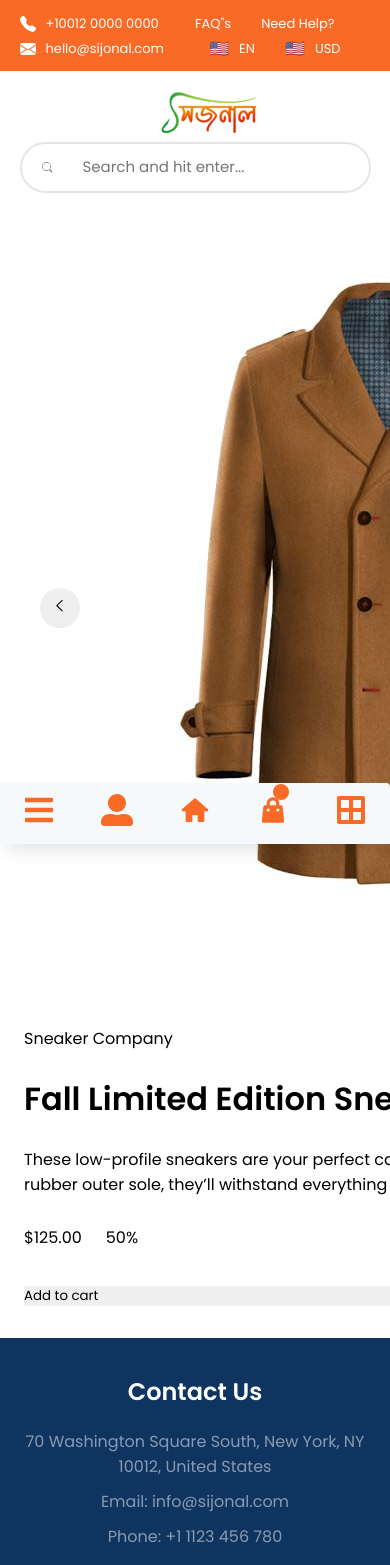
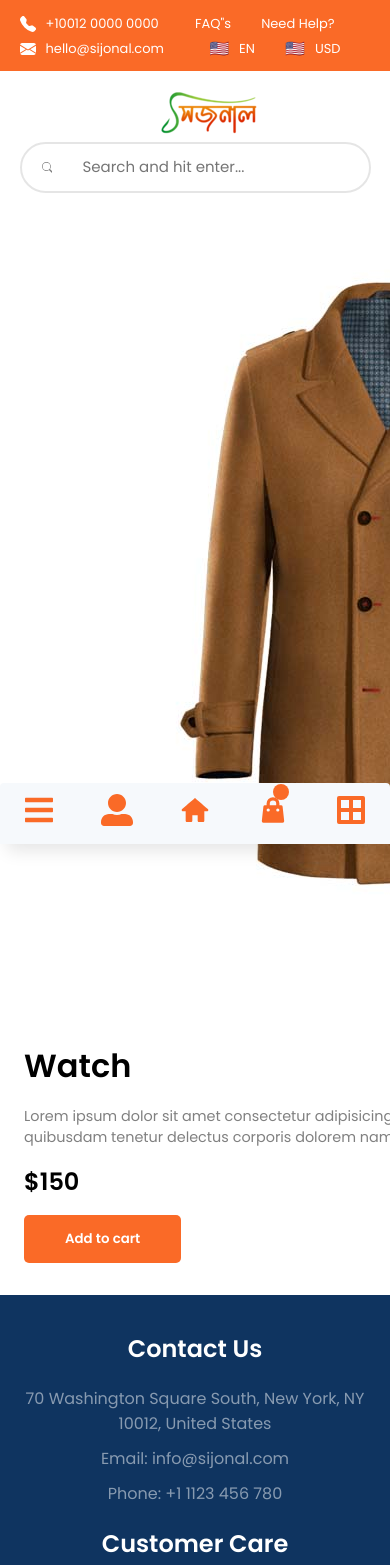
Before and after one commit to faha1999/sijonal, a React (Create React App) app: page /watch in a window 390 px wide. Shown: the top 1565 px of the page. Built offline with nearby package versions, Linux system fonts and the light colour scheme.

Commit message:
fixed issue

```diff
--- a/src/App.jsx
+++ b/src/App.jsx
@@ -11,6 +11,7 @@ import { TrackMyOrder } from './pages/TrackMyOrder';
 import { CheckOut } from './pages/CheckOut';
 import { User } from './pages/User';
 import { Watch } from './productDetails/watch/Watch';
+import { watchDetails, watchImg } from './data/productsDetails/watchDetails';
 
 export const App = () => {
   const { flashData } = Data;
@@ -96,9 +97,9 @@ export const App = () => {
             path="/watch"
             element={
               <Watch
+                watchImg={watchImg}
+                watchDetails={watchDetails}
                 addToCart={addToCart}
-                decreaseQty={decreaseQty}
-                setCartItem={setCartItem}
               />
             }
           />
--- a/src/data/productsDetals/watch.jsx
+++ b/src/data/productsDetails/watchDetails.jsx
@@ -8,3 +8,12 @@ export const watchImg = [
     thumbnail: require('../../assets/newArrivals/jacket-6.jpg'),
   },
 ];
+
+export const watchDetails = [
+  {
+    name: 'Watch',
+    price: '150',
+    description:
+      'Lorem ipsum dolor sit amet consectetur adipisicing elit. Ipsum necessitatibus numquam tempora. Id quibusdam tenetur delectus corporis dolorem nam culpa',
+  },
+];
--- a/src/productDetails/watch/Watch.jsx
+++ b/src/productDetails/watch/Watch.jsx
@@ -1,9 +1,6 @@
 import React, { useState } from 'react';
-import { GrNext, GrPrevious } from 'react-icons/gr';
-import { HiMinus, HiPlus } from 'react-icons/hi';
-import { watchImg } from '../../data/productsDetals/watch';
 
-export const Watch = ({ addToCart, decreaseQty }) => {
+export const Watch = ({ watchImg, watchDetails, addToCart }) => {
   const [currentProductImage, setCurrentProductImage] = useState(0);
 
   return (
@@ -31,69 +28,27 @@ export const Watch = ({ addToCart, decreaseQty }) => {
                 />
               </div>
             </div>
-
-            {window.innerWidth <= 768 && (
-              <>
-                <button
-                  onClick={() =>
-                    setCurrentProductImage((prevState) =>
-                      prevState === 0 ? watchImg.length - 1 : prevState - 1,
-                    )
-                  }
-                  className="lightbox-control control-prev"
-                >
-                  <GrPrevious />
-                </button>
-                <button
-                  onClick={() =>
-                    setCurrentProductImage((prevState) =>
-                      prevState === watchImg.length - 1 ? 0 : prevState + 1,
-                    )
-                  }
-                  className="lightbox-control control-next"
-                >
-                  <GrNext />
-                </button>
-              </>
-            )}
           </div>
           <div className="product-description flow">
-            <p className="text-uppercase fw-700 fs-100 letter-spacing-1 Orange">
-              Sneaker Company
-            </p>
-            <h1 className="fw-700 line-height-300 fs-800 blue">
-              Fall Limited Edition Sneakers
-            </h1>
-            <p className="fw-400 line-height-500 fs-400 darkGrayishBlue">
-              These low-profile sneakers are your perfect casual wear companion.
-              Featuring a durable rubber outer sole, they’ll withstand
-              everything the weather can offer.
-            </p>
+            {watchDetails.map((watchDetails) => (
+              <div key={watchDetails.name}>
+                <h1 className="">{watchDetails.name}</h1>
+                <p className="description">{watchDetails.description}</p>
                 <div className="product-price">
-              <div className="discounted-price flex">
-                <span className="fw-700 blue fs-700">$125.00</span>
-                <span className="offer fw-700 fs-400 Orange">50%</span>
-              </div>
                   <div className="original-price">
-                <span className="fw-700 fs-400 line-height-500 text-line-through GrayishBlue">
-                  $250.00
-                </span>
+                    <span className="">${watchDetails.price}</span>
                   </div>
                 </div>
-
-            <div className="action-wrapper flex">
-              {/* <div className="product-quantity flex">
-                <HiMinus onClick={() => decreaseQty()} />
-                <span className="fw-700 fs-400 blue">{productQuantity}</span>
-                <HiPlus onClick={() => addToCart()} />
-              </div> */}
+                <div className="action-wrapper">
                   <button
-                onClick={() => addToCart()}
-                className="btn flex fw-700 fs-400"
+                    onClick={() => addToCart(watchDetails)}
+                    className="btn-primary"
                   >
                     Add to cart
                   </button>
                 </div>
+              </div>
+            ))}
           </div>
         </div>
       </main>
--- a/src/styles/App.scss
+++ b/src/styles/App.scss
@@ -40,5 +40,4 @@
 @import './pages/TrackMyOrder/partials/MyOrderDetails';
 
 // productsDetails
-@import './productDetals/Lightbox';
 @import './productDetals/product';
--- a/src/styles/productDetals/_Lightbox.scss
+++ /dev/null
@@ -1,67 +0,0 @@
-.lightbox-overlay {
-  width: 100%;
-  height: 100%;
-  position: absolute;
-  inset: 0;
-  background-color: rgba(0, 0, 0, 0.486);
-  display: flex;
-  justify-content: center;
-  align-items: center;
-
-  .lightbox {
-    position: relative;
-    width: 550px;
-    aspect-ratio: 1;
-    flex-direction: column;
-    gap: 1.5rem;
-
-    img {
-      border-radius: 0.5rem;
-    }
-
-    .close-icon {
-      cursor: pointer;
-      align-self: end;
-
-      &:hover path {
-        fill: $orange;
-      }
-    }
-
-    .thumbnail-wrapper {
-      align-self: center;
-    }
-
-    .lightbox-control {
-      display: flex;
-      width: 56px;
-    }
-
-    .control-prev {
-      top: 45%;
-      left: -5%;
-      transform: translateY(-45%);
-    }
-
-    .control-next {
-      top: 45%;
-      right: -5%;
-      transform: translateY(-45%);
-    }
-  }
-}
-
-.lightbox-control {
-  position: absolute;
-  justify-content: center;
-  align-items: center;
-  cursor: pointer;
-  aspect-ratio: 1;
-  border-radius: 50%;
-  border: none;
-
-  &:hover svg path,
-  &:focus svg path {
-    stroke: $orange;
-  }
-}
--- a/src/styles/productDetals/_product.scss
+++ b/src/styles/productDetals/_product.scss
@@ -1,13 +1,14 @@
 .productDetails {
-  margin-top: 5.625rem;
+  margin-top: 1.625rem;
 
   .product-container {
     grid-template-columns: repeat(2, 1fr);
-    gap: 7.8125rem;
+    gap: 1.8125rem;
 
     .product-image {
       flex-direction: column;
       gap: 2rem;
+      align-items: center;
 
       img {
         cursor: pointer;
@@ -24,34 +25,26 @@
       padding-block: 3.875rem;
       margin-top: 1.5rem;
 
-      .discounted-price {
-        align-items: center;
-        margin-bottom: 0.5rem;
-        gap: 1rem;
+      .description {
+        font-size: 0.9rem;
+        color: $gray;
+      }
 
-        .offer {
-          border-radius: 0.5rem;
-          padding: 0.25rem 0.5rem;
-          background-color: $orange 0.25;
+      h1,
+      .product-price {
+        margin: 1rem 0;
+
+        span {
+          font-size: 1.5rem;
+          font-weight: bold;
         }
       }
 
       .action-wrapper {
-        align-items: center;
-        gap: 1rem;
-
-        .product-quantity {
-          gap: 3.5rem;
-          align-items: center;
-          padding: 1rem;
-          border-radius: 0.5rem;
-          background-color: $offWhite;
-
-          & > img:hover,
-          & > img:focus {
-            cursor: pointer;
-            filter: opacity(0.5);
-          }
+        button:hover {
+          opacity: 0.8 !important;
+          background: $orange !important;
+          color: $white !important;
         }
       }
     }
@@ -80,12 +73,12 @@
 }
 
 .container-lg {
-  width: min(100% - 3rem, 1110px);
+  width: 100%;
   margin-inline: auto;
 }
 
 .container-md {
-  width: min(100%, 1015px);
+  width: 100%;
   margin-inline: auto;
 }
 
```
Also changed, not shown: src/productDetails/watch/LightBox.jsx (deleted, +0 -80 lines). Lines whose indentation alone changed are shown as unchanged.
